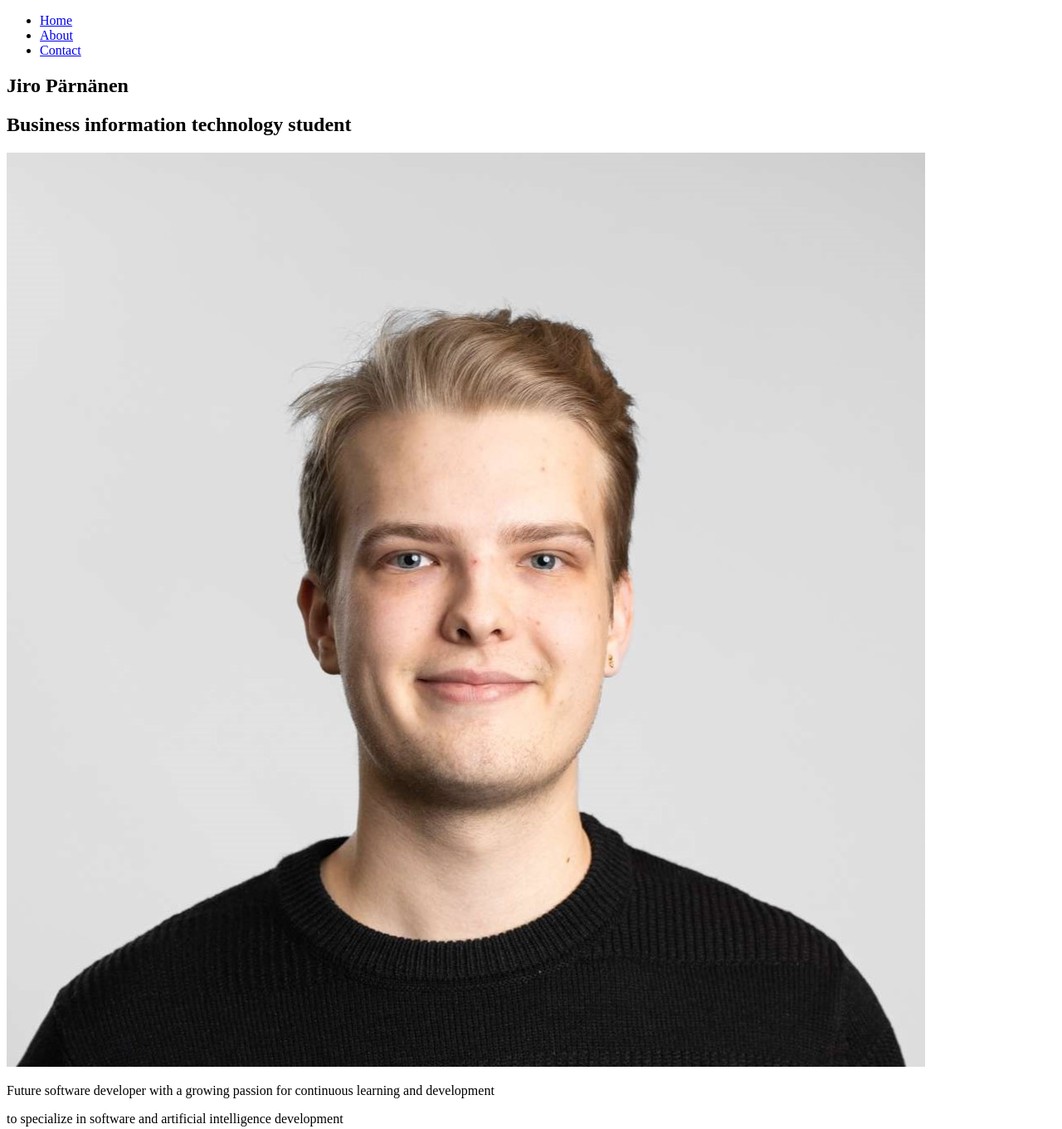
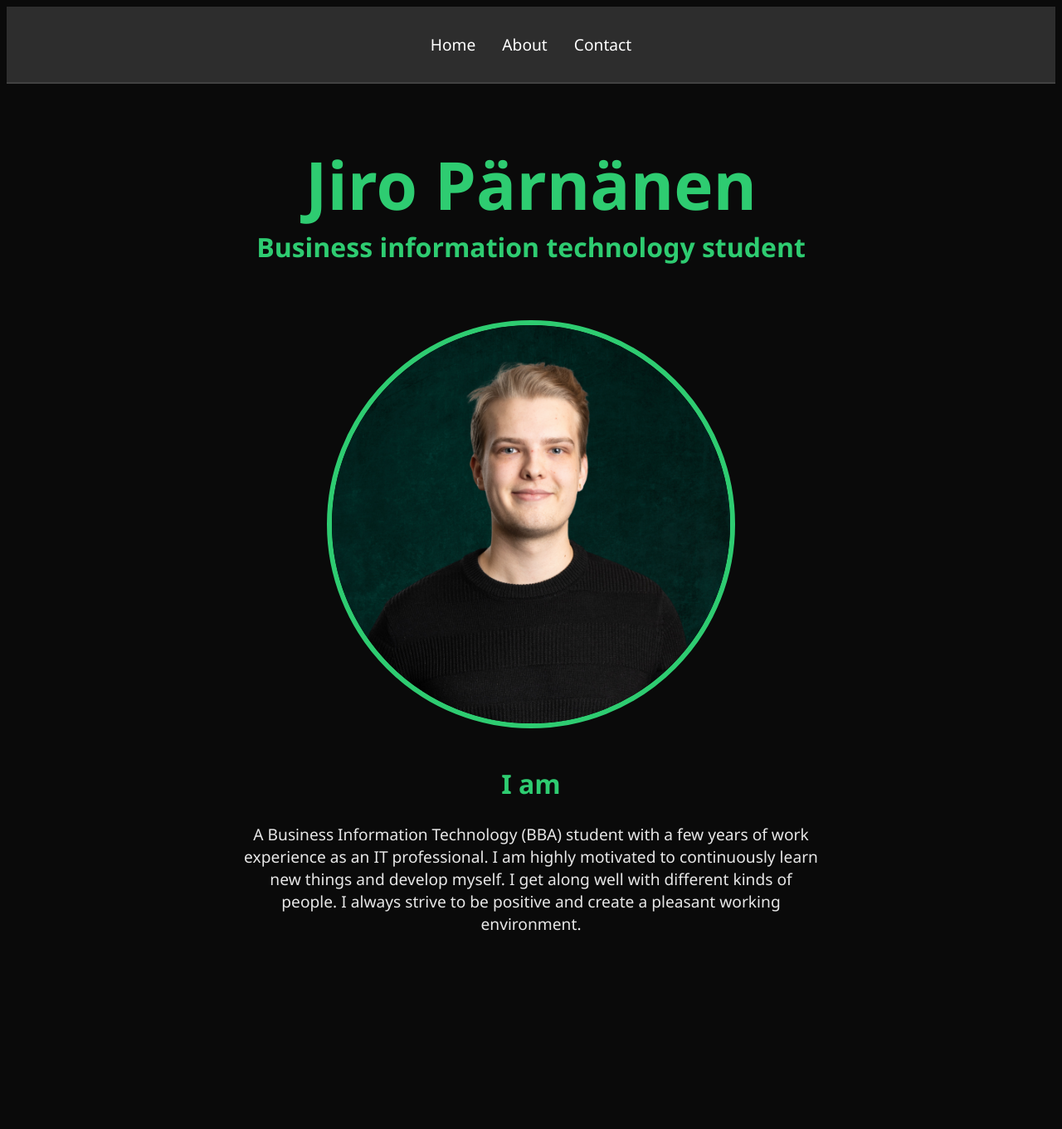
Before and after one commit to ParnanenJ/Full_Stack_kurssi, a plain HTML site: page Workshop01_Web-development-basics/starter/index.html in a window 1280 px wide. Shown: the whole page at 83% size. After the commit the page ends 1135 px from the top, so only its background shows below. Drawn offline with Linux system fonts and the light colour scheme.

Commit message:
ws1 task3 done

```diff
--- a/Workshop01_Web-development-basics/starter/css/styles.css
+++ b/Workshop01_Web-development-basics/starter/css/styles.css
@@ -7,52 +7,85 @@
 /* Reset and Base Styles */
 * {
     /* Add your reset styles here (margin, padding, box-sizing) */
-
+    text-align: center;
 }
 
 body {
     /* Add body styles:  font-family, background-color, color, etc. */
-
+    background-color: #0a0a0a;
+    color: white;
+    font-family: 'Segoe UI', sans-serif;
 }
 
 /* TODO Task 2: Style your headings */
 h1 {
-
+    color: #2ecc71;
+    font-size: 5rem;
+    margin-bottom: 0px;
 }
 
 h2 {
-
+    color: #2ecc71;
+    font-size: 2rem;
+    margin-top: 0px;
 }
 
 /* TODO Task 2: Style your paragraphs */
 p {
-
+    font-size: 1.2rem;
+    opacity: 0.9;
+    max-width: 700px;
+    margin: 0 auto;
 }
 
 /* TODO Task 2: Style your images */
 img {
-
+    margin-top: 2.5rem;
+    margin-bottom: 2.5rem;
+    border-radius: 50%;
+    border: solid;
+    border-color: #2ecc71;
+    border-width: 6px;
+    max-width: 30rem;
 }
 
 /* TODO Task 3: Navigation Styles */
 nav {
-
+    border-bottom: 2px solid rgba(255, 255, 255, 0.1);
+    background-color: #2d2d2d;
 }
 
 nav ul {
     /* Remove bullets and style the list */
+    list-style: none;
+    padding: 2rem;
+    margin: 0;
+    display: flex;
+    gap: 2rem;
+    justify-content: center;
 }
 
 nav li {
     /* Display items horizontally */
+    display: flex;
+    gap: 2rem;
+    list-style: none;
 }
 
 nav a {
     /* Style the links */
+    color: white;
+    font-size: 1.2rem;
+    text-decoration: none;
+    font-weight: 500;
+    transition: all 0.3s ease;
+    position: relative;
 }
 
 nav a:hover {
     /* Add hover effect */
+    color: #2ecc71;
+    transform: scale(1.2);
 }
 
 /* Main Content Styles */
--- a/Workshop01_Web-development-basics/starter/index.html
+++ b/Workshop01_Web-development-basics/starter/index.html
@@ -24,15 +24,19 @@
     <main>
         <section id="home">
             <!-- Add your heading, subheading, paragraph, and image here -->
-            <h1>Jiro Pärnänen</h2>
-                <h2>Business information technology student</h2>
-                <img src="../cv-kuva_nelio.jpg" alt="Kuva">
+            <h1>Jiro Pärnänen</h1>
+            <h2>Business information technology student</h2>
+            <img src="../omakuva.png" alt="Kuva">
         </section>
 
         <!-- TODO Task 1 & 3: Add an about section -->
         <section id="about">
-            <p>Future software developer with a growing passion for continuous learning and development</p>
-            <p>to specialize in software and artificial intelligence development</p>
+            <h2>I am</h2>
+            <p>A Business Information Technology (BBA) student with a few years
+                of work experience as an IT professional. I am highly motivated to
+                continuously learn new things and develop myself. I get along well
+                with different kinds of people. I always strive to be positive and
+                create a pleasant working environment.</p>
         </section>
 
         <!-- TODO Task 4: Add contact form section here -->
```
Also changed, not shown: Workshop01_Web-development-basics/cv-kuva_nelio.jpg (deleted), Workshop01_Web-development-basics/omakuva.png (added).
